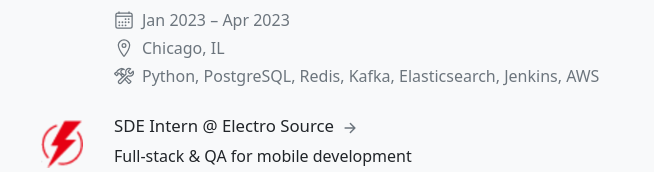
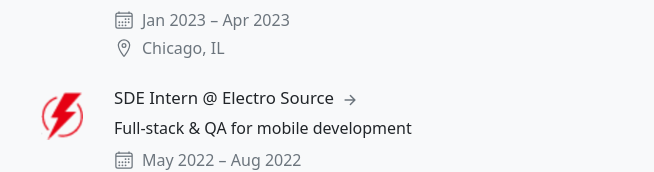
Before and after one commit to rohanxminocha/rohanxminocha.github.io, a React (Create React App) app: page / in a window 1280 px wide. Shown: the part 756-928 px from the top of the page, without its empty margins (298-952 px from the left). Built offline with nearby package versions, Linux system fonts and the light colour scheme.

Commit message:
Add files via upload

```diff
--- a/src/App.js
+++ b/src/App.js
@@ -301,10 +301,10 @@
                                                         {data.remote && " (Remote)"}
                                                     </p>
                                                 </Stack>
-                                                <Stack direction="horizontal" gap={2} className="mt-1">
+                                                {/* <Stack direction="horizontal" gap={2} className="mt-1">
                                                     <IoConstructOutline />
                                                     <p>{data.skills}</p>
-                                                </Stack>
+                                                </Stack> */}
                                             </div>
                                         </Stack>
                                     </div>
```
